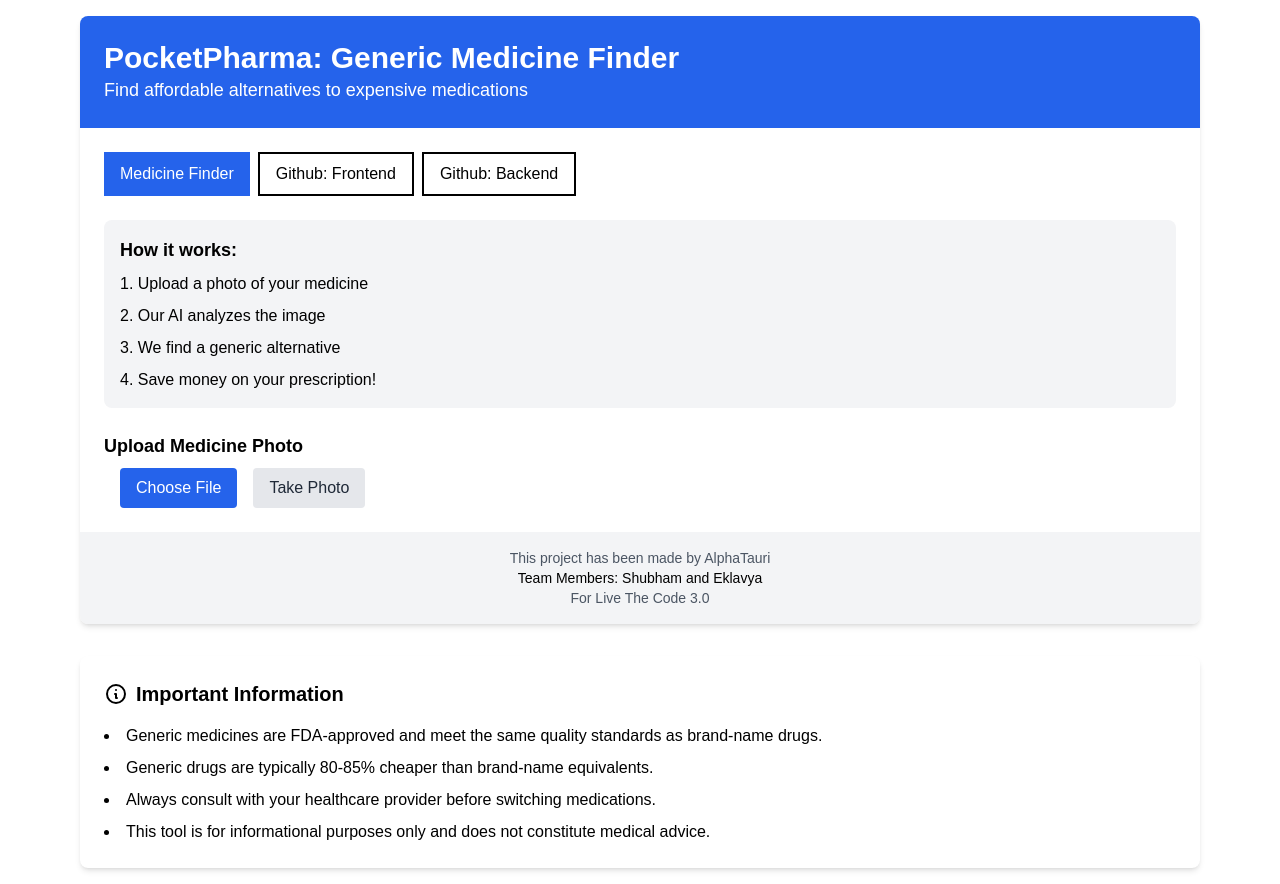
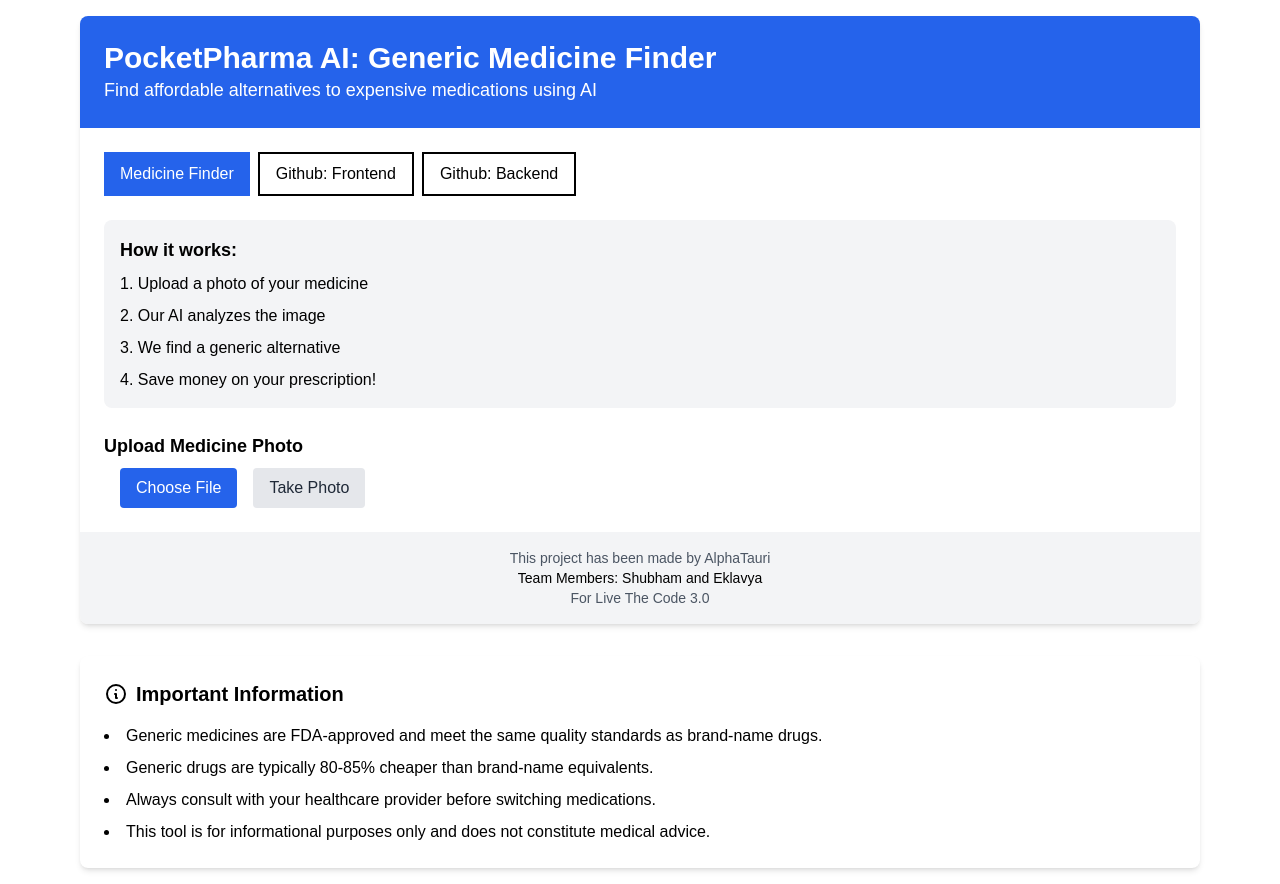
Before and after one commit to Shub3am/PocketPharma-Frontend, a Next.js app: page / in a window 1280 px wide. Built offline with nearby package versions, Linux system fonts and the light colour scheme.

Commit message:
fixed title

```diff
--- a/app/page.tsx
+++ b/app/page.tsx
@@ -73,10 +73,10 @@ export default function GenericMedicineFinder() {
       <div className="bg-white shadow-md rounded-lg overflow-hidden mb-8">
         <div className="bg-blue-600 text-white p-6">
           <h1 className="text-3xl font-bold">
-            PocketPharma: Generic Medicine Finder
+            PocketPharma AI: Generic Medicine Finder
           </h1>
           <p className="text-lg">
-            Find affordable alternatives to expensive medications
+            Find affordable alternatives to expensive medications using AI
           </p>
         </div>
         <div className="p-6">
```
